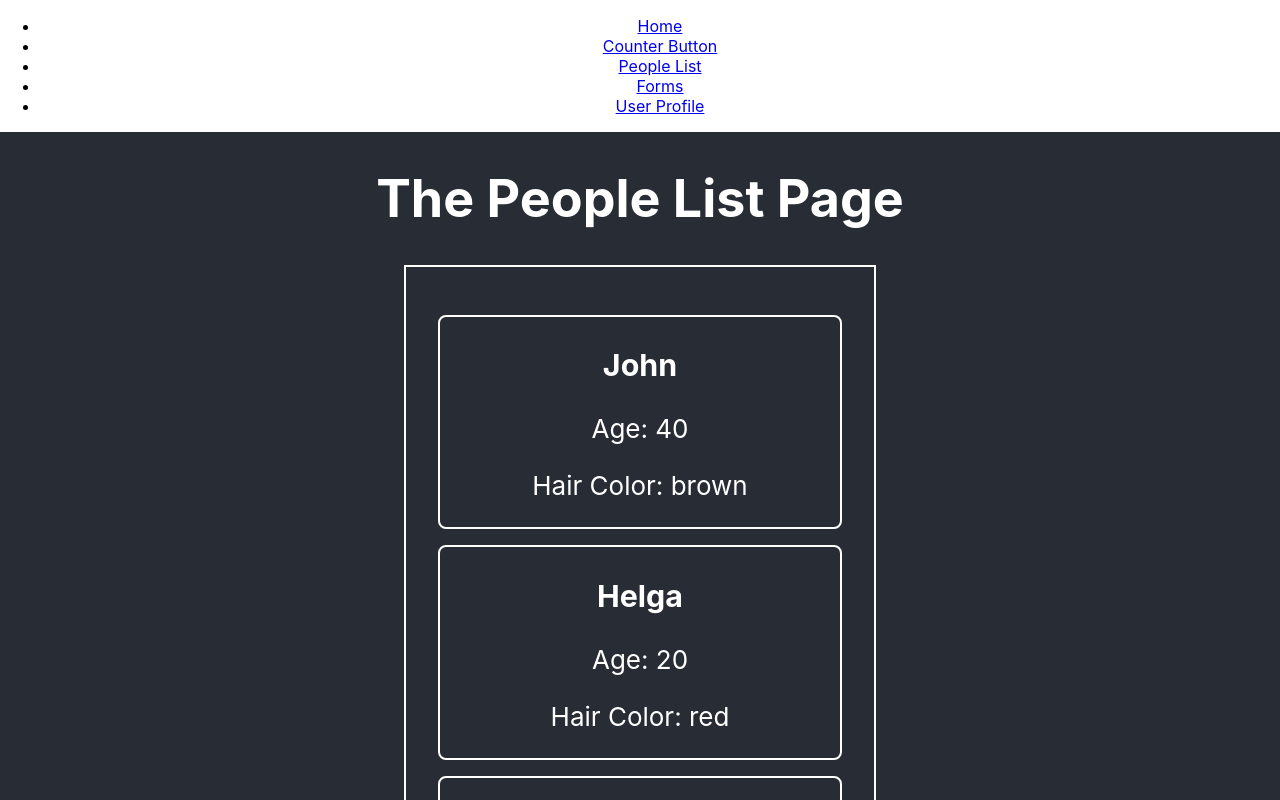
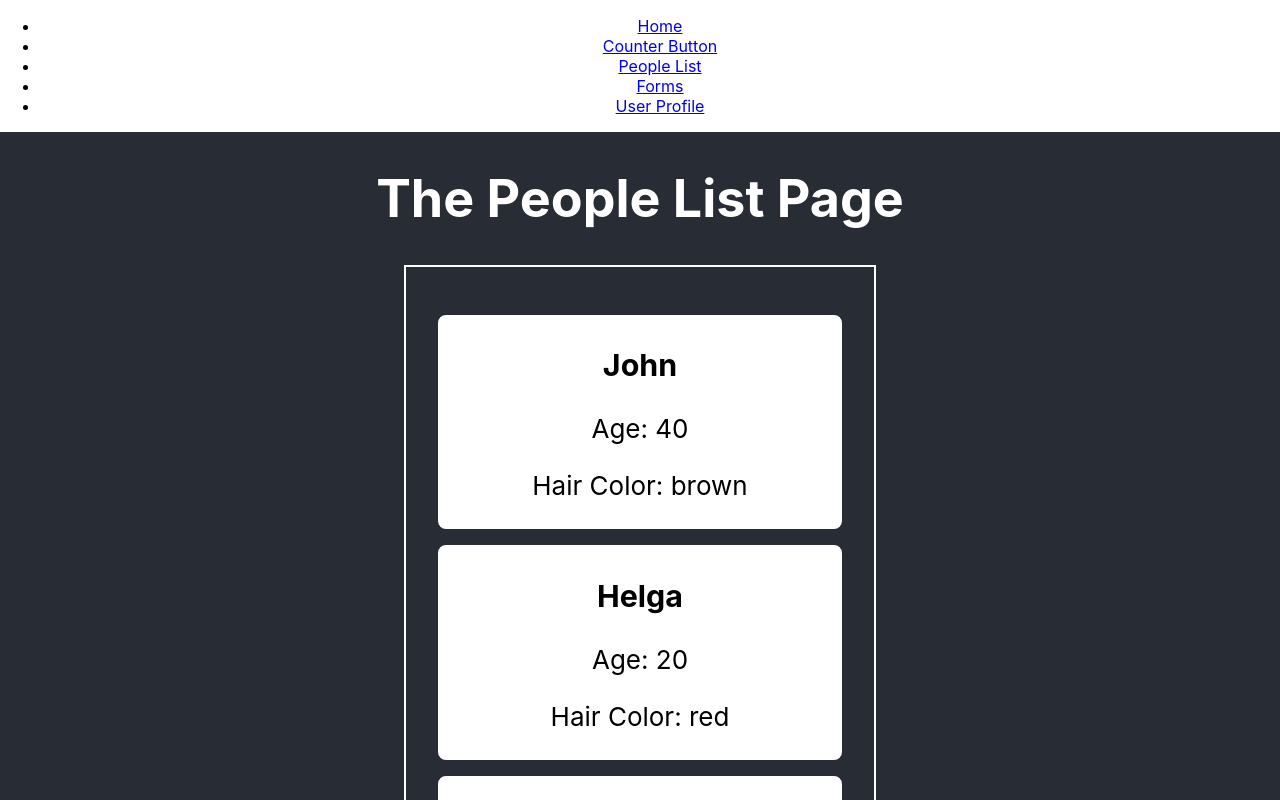
Before and after one commit to rcasazza/basic_react, a React (Create React App) app: page /people in a window 1280 px wide. Shown: the top 800 px of the page. Built offline with nearby package versions, Linux system fonts and the light colour scheme.

Commit message:
use Context instead of props in component hierarchy

```diff
--- a/src/App.js
+++ b/src/App.js
@@ -4,11 +4,13 @@
 import { NavBar } from './NavBar';
 import { FormsNavBar } from './FormsNavBar';
 import { UserDataLoader } from './UserDataLoader';
+import { ThemeContext } from './ThemeContext';
 import './App.css';
 
 function App() {
 
   return (
+    <ThemeContext.Provider value="light">
       <div className="App">
         <Router>
           <NavBar />
@@ -49,6 +51,7 @@
           </div>
         </Router>
       </div>
+    </ThemeContext.Provider>
   );
 }
 
--- a/src/PeopleListItem.js
+++ b/src/PeopleListItem.js
@@ -1,10 +1,20 @@
-import React from 'react';
+import React, { useContext } from 'react';
+//import { ThemeContext } from 'styled-components';
 import './PeopleListItem.css';
+import { ThemeContext } from './ThemeContext';
 
-export const PeopleListItem = ({person}) => (
-    <div className="list-item-container">
-            <h3>{person.name}</h3>
-            <p>Age: {person.age}</p>
-            <p>Hair Color: {person.hairColor}</p>
-    </div>
-)
+export const PeopleListItem = ({person}) => {
+    const theme = useContext(ThemeContext);
+    return (
+        <div
+            style={{
+                backgroundColor: theme === 'dark' ? 'black' : 'white',
+                color: theme === 'dark' ? 'white' : 'black'
+            }}
+                className="list-item-container">
+                <h3>{person.name}</h3>
+                <p>Age: {person.age}</p>
+                <p>Hair Color: {person.hairColor}</p>
+        </div>
+    )
+}
--- /dev/null
+++ b/src/ThemeContext.js
@@ -0,0 +1,3 @@
+import React from 'react';
+
+export const ThemeContext = React.createContext('dark');
```
Also changed, not shown: 1 other file (tests, documents, lock files or other folders). Lines whose indentation alone changed are shown as unchanged.
